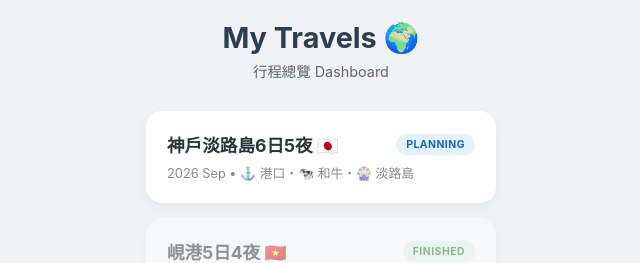
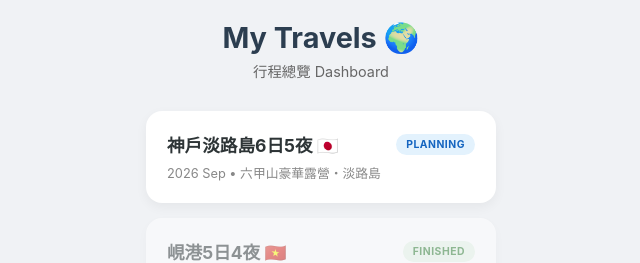
Before and after one commit to monmonmibo/monmonmibo.github.io, a React (Vite) app: page / in a window 1280 px wide. Shown: the top 263 px of the page, without its empty margins (319-959 px from the left). Built offline with nearby package versions, Linux system fonts and the light colour scheme.

Commit message:
Refine Dashboard trip description

```diff
--- a/src/pages/Home/Home.jsx
+++ b/src/pages/Home/Home.jsx
@@ -13,7 +13,7 @@ export default function Home() {
                         神戶淡路島6日5夜 🇯🇵
                         <span className={`${styles.statusTag} ${styles.statusPlan}`}>Planning</span>
                     </h2>
-                    <span className={styles.dateText}>2026 Sep • ⚓ 港口・🐄 和牛・🎡 淡路島</span>
+                    <span className={styles.dateText}>2026 Sep • 六甲山豪華露營・淡路島</span>
                 </div>
             </Link>
 
```
